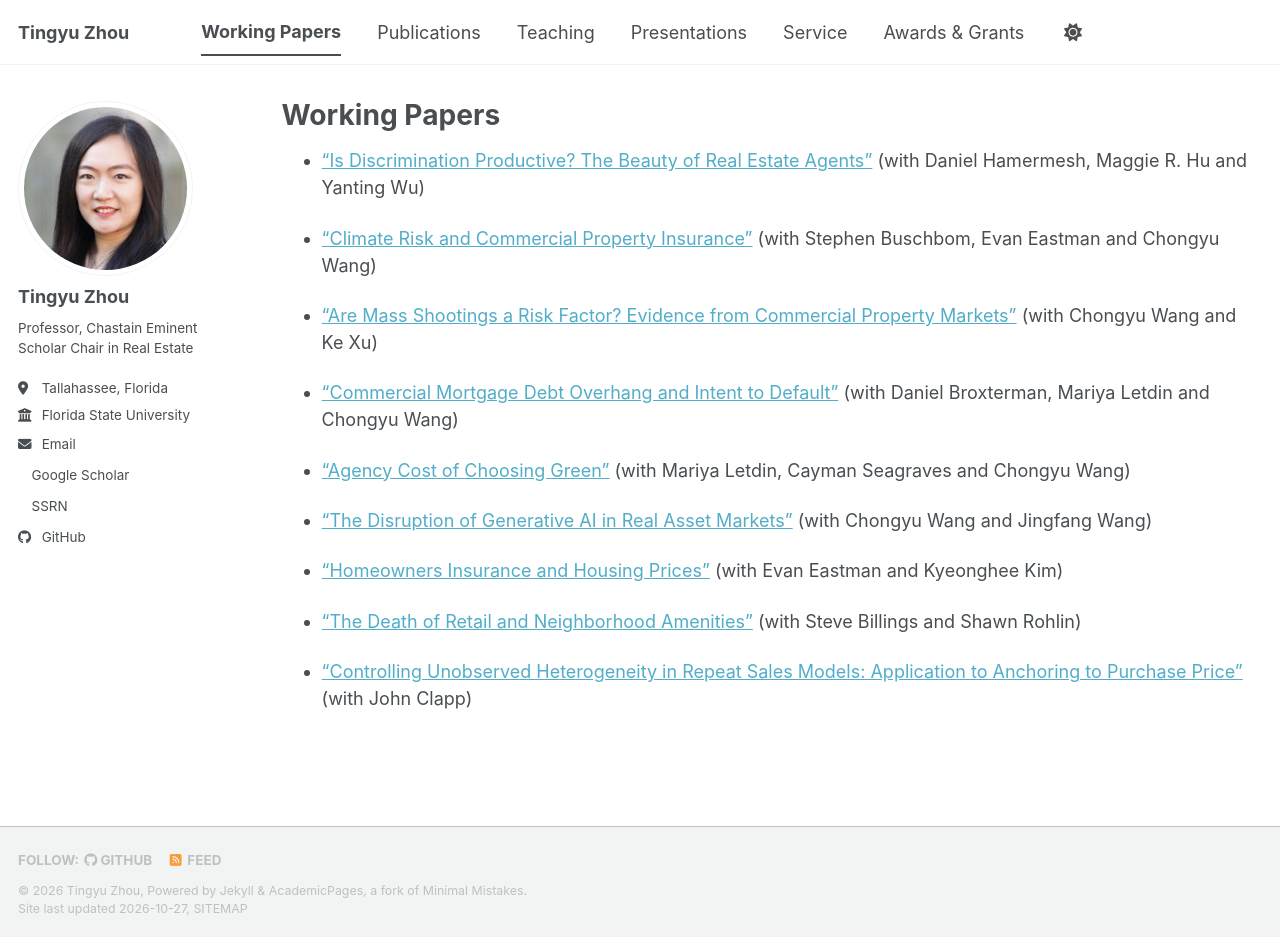
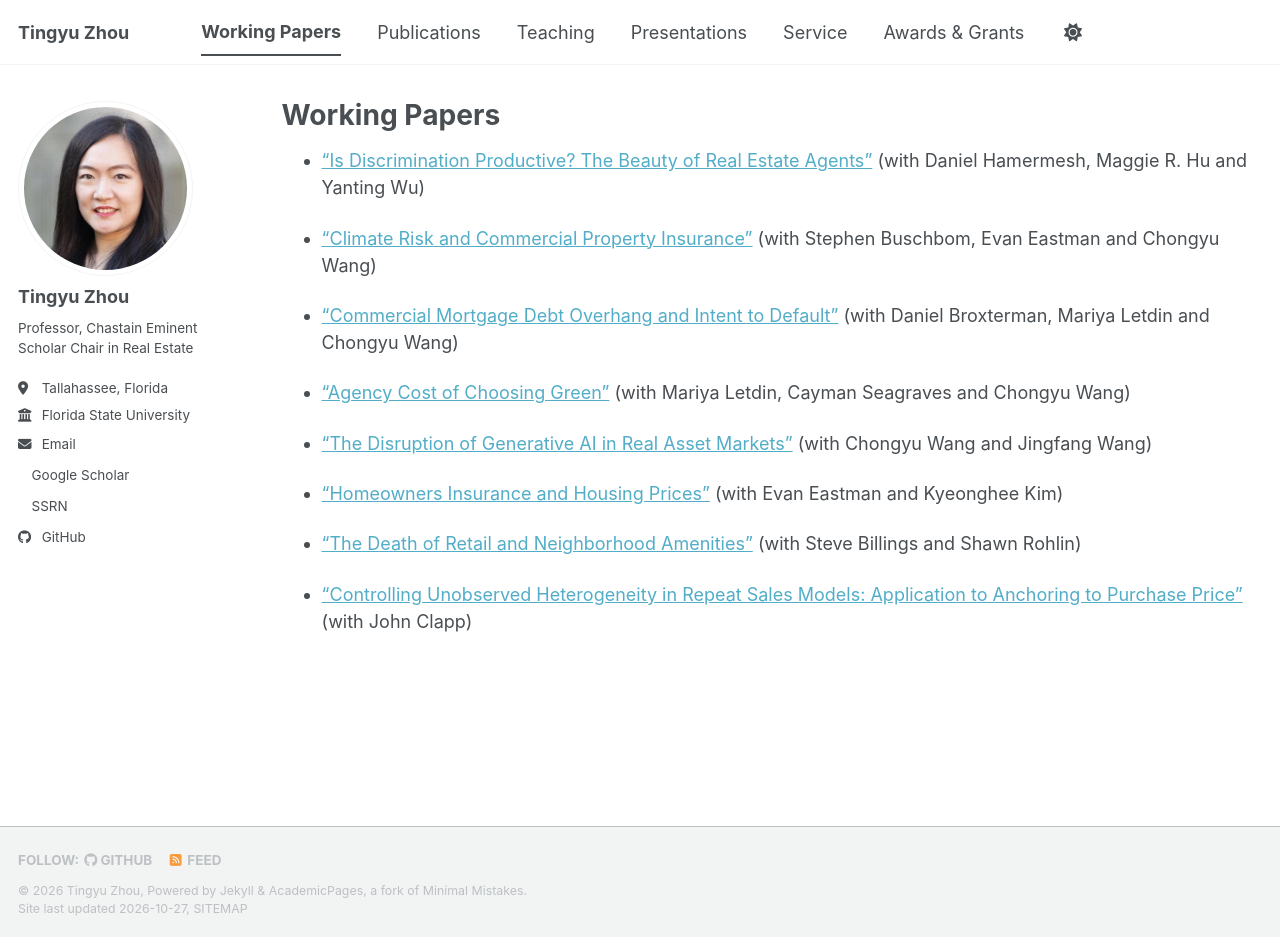
Before and after one commit to tingyu-zhou/tingyu-zhou.github.io, a Jekyll site: the page built from _pages/working-papers.md, in a window 1280 px wide and 937 px high. Built offline with Jekyll 4.4.1, drawn with Linux system fonts in a browser that asks for light colours; a style sheet for code colours, icons or effects is not loaded.

Commit message:
Move mass shootings paper to publications

```diff
--- a/_pages/working-papers.md
+++ b/_pages/working-papers.md
@@ -8,8 +8,6 @@ author_profile: true
 * ["Is Discrimination Productive? The Beauty of Real Estate Agents"](https://papers.ssrn.com/sol3/papers.cfm?abstract_id=7226138) (with Daniel Hamermesh, Maggie R. Hu and Yanting Wu)
 
 * ["Climate Risk and Commercial Property Insurance"](https://papers.ssrn.com/sol3/papers.cfm?abstract_id=5841862) (with Stephen Buschbom, Evan Eastman and Chongyu Wang)
-
-* ["Are Mass Shootings a Risk Factor? Evidence from Commercial Property Markets"](https://papers.ssrn.com/sol3/papers.cfm?abstract_id=5540498) (with Chongyu Wang and Ke Xu)
 
 * ["Commercial Mortgage Debt Overhang and Intent to Default"](https://papers.ssrn.com/sol3/papers.cfm?abstract_id=5256036) (with Daniel Broxterman, Mariya Letdin and Chongyu Wang)
 
```
Also changed, not shown: _publications/2026-10-16-are-mass-shootings-a-risk-factor.md (added, +11 -0 lines).
